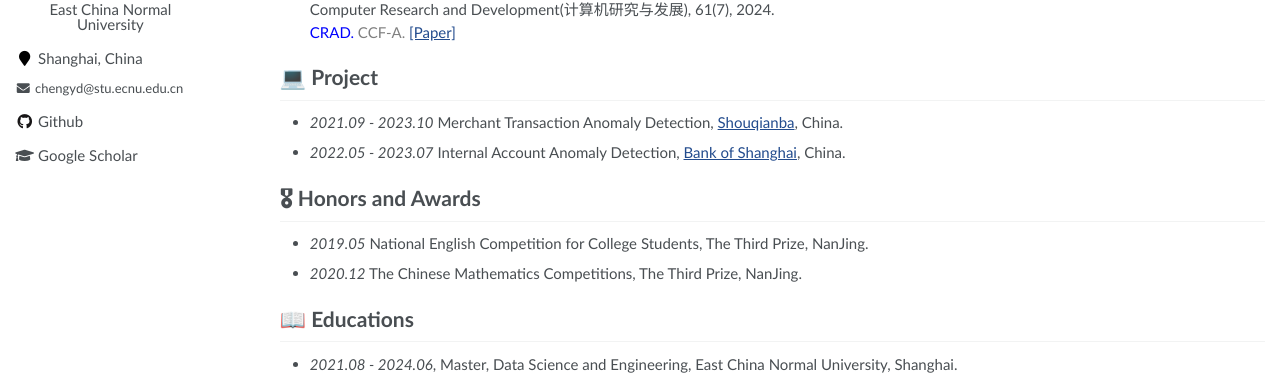
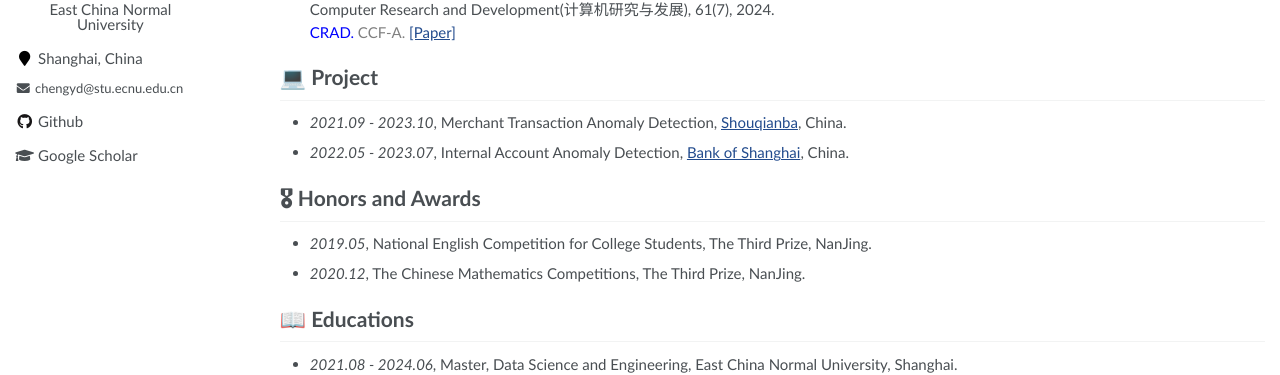
Before and after one commit to cyd24/cyd24.github.io, a Jekyll site: the page built from _pages/about.md, in a window 1280 px wide. Shown: the part 344-719 px from the top of the page. Built offline with Jekyll 4.4.1, drawn with Linux system fonts in a browser that asks for light colours.

```diff
--- a/_pages/about.md
+++ b/_pages/about.md
@@ -39,12 +39,12 @@ Computer Research and Development(计算机研究与发展), 61(7), 2024. <br>
 
 
 # 💻 Project
-- *2021.09 - 2023.10* Merchant Transaction Anomaly Detection, [Shouqianba](https://www.shouqianba.com/), China.
-- *2022.05 - 2023.07* Internal Account Anomaly Detection, [Bank of Shanghai](https://www.bosc.cn/zh/), China.
+- *2021.09 - 2023.10*, Merchant Transaction Anomaly Detection, [Shouqianba](https://www.shouqianba.com/), China.
+- *2022.05 - 2023.07*, Internal Account Anomaly Detection, [Bank of Shanghai](https://www.bosc.cn/zh/), China.
 
 # 🎖 Honors and Awards
-- *2019.05* National English Competition for College Students, The Third Prize, NanJing.
-- *2020.12* The Chinese Mathematics Competitions, The Third Prize, NanJing.
+- *2019.05*, National English Competition for College Students, The Third Prize, NanJing.
+- *2020.12*, The Chinese Mathematics Competitions, The Third Prize, NanJing.
 
 # 📖 Educations
 - *2021.08 - 2024.06*, Master, Data Science and Engineering, East China Normal University, Shanghai.
```
